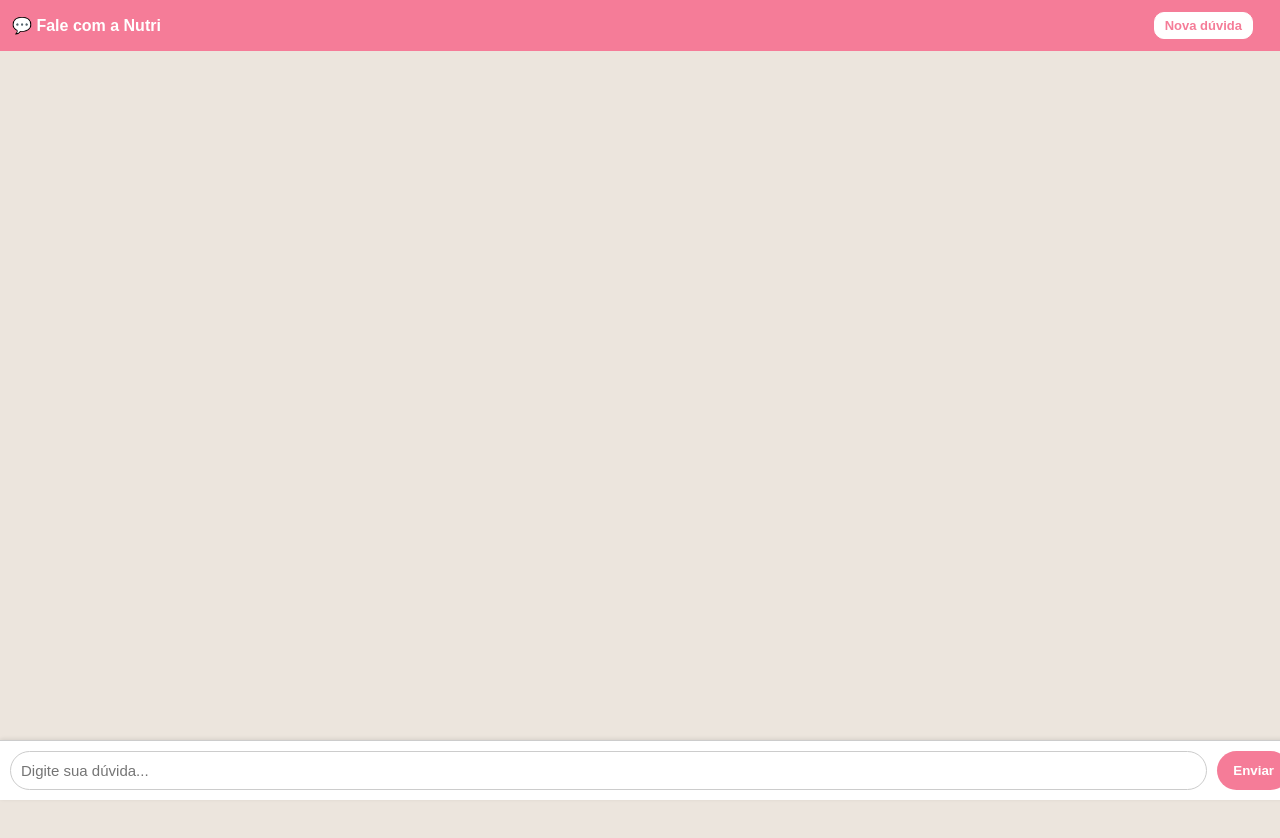
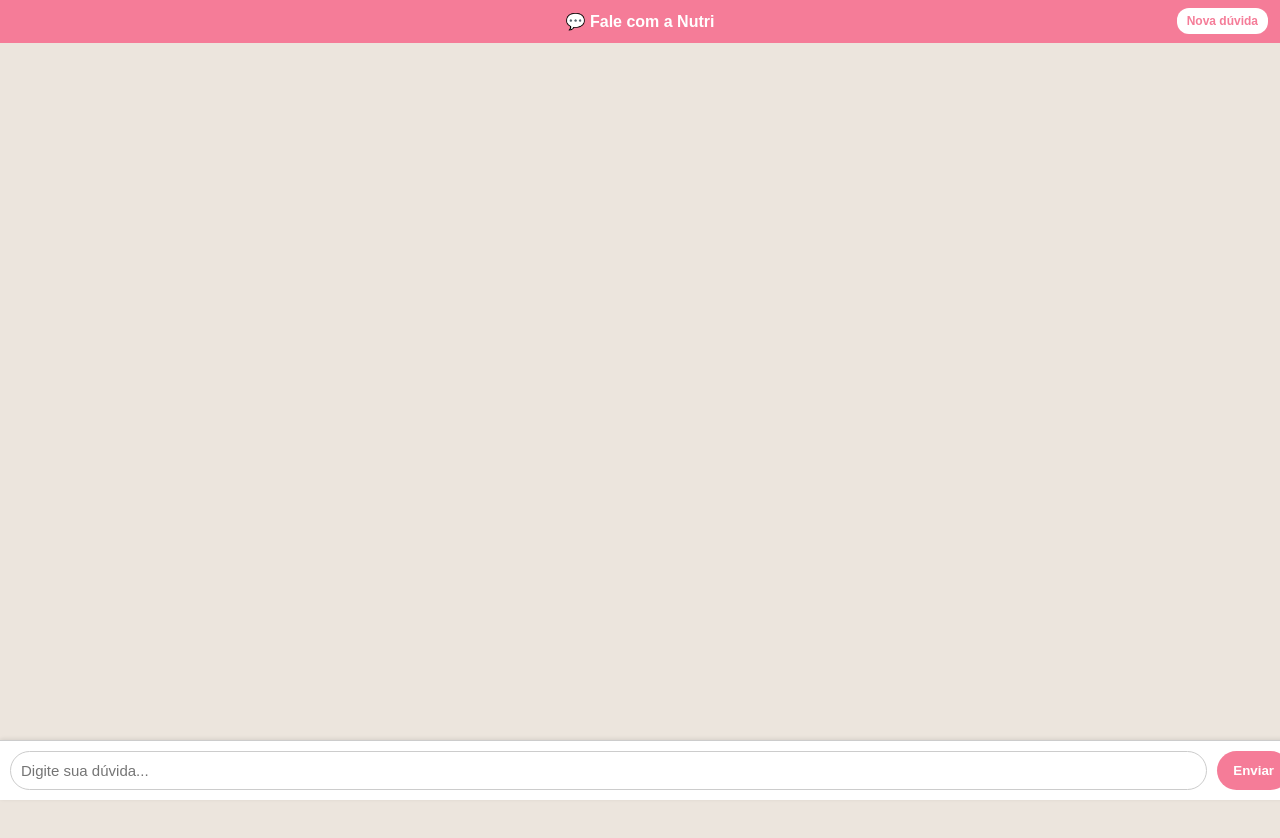
Before and after one commit to oricardorico/chatbot-nutri24h, a website: page public/index.html in a window 1280 px wide. After the commit the page ends 813 px from the top, so only its background shows below. Drawn offline with Linux system fonts and the light colour scheme.

Commit message:
Add files via upload

```diff
--- a/public/index.html
+++ b/public/index.html
@@ -10,24 +10,38 @@
       font-family: sans-serif;
       background: #ece5dd;
     }
+
     header {
       background-color: #f57c98;
       color: white;
       padding: 12px;
       text-align: center;
       font-weight: bold;
-      display: flex;
-      justify-content: space-between;
-      align-items: center;
+      position: relative;
     }
+
+    #reset-btn {
+      position: absolute;
+      top: 8px;
+      right: 12px;
+      font-size: 12px;
+      padding: 6px 10px;
+      background-color: #fff;
+      color: #f57c98;
+      border: none;
+      border-radius: 12px;
+      cursor: pointer;
+    }
+
     #chat-box {
-      height: calc(100vh - 100px);
+      height: calc(100vh - 120px);
       overflow-y: auto;
       padding: 10px;
       padding-bottom: 80px;
       display: flex;
       flex-direction: column;
     }
+
     .message {
       margin: 8px 0;
       max-width: 75%;
@@ -36,14 +50,17 @@
       font-size: 15px;
       line-height: 1.4em;
     }
+
     .user {
       align-self: flex-end;
       background-color: #dcf8c6;
     }
+
     .bot {
       align-self: flex-start;
       background-color: white;
     }
+
     #input-area {
       position: fixed;
       bottom: 0;
@@ -55,6 +72,7 @@
       border-top: 1px solid #ccc;
       box-shadow: 0 -1px 4px rgba(0,0,0,0.1);
     }
+
     input {
       flex: 1;
       padding: 10px;
@@ -62,6 +80,7 @@
       border-radius: 20px;
       font-size: 15px;
     }
+
     button {
       margin-left: 10px;
       padding: 10px 16px;
@@ -70,16 +89,6 @@
       border: none;
       border-radius: 20px;
       font-weight: bold;
-      cursor: pointer;
-    }
-    #reset-btn {
-      font-size: 13px;
-      margin-right: 15px;
-      padding: 5px 10px;
-      background-color: #fff;
-      color: #f57c98;
-      border: 1px solid #fff;
-      border-radius: 10px;
       cursor: pointer;
     }
   </style>
```
